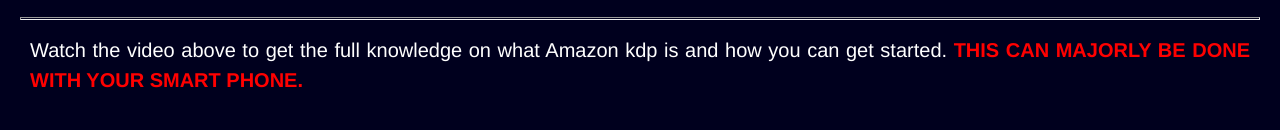
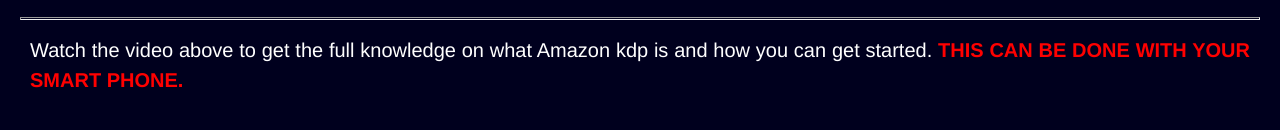
Before and after one commit to micah-ai/AmazonKdpVsl, a plain HTML site: page index.html in a window 1280 px wide. Shown: the part 235-365 px from the top of the page. Drawn offline with Linux system fonts and the light colour scheme.

Commit message:
Update index.html

```diff
--- a/index.html
+++ b/index.html
@@ -75,7 +75,7 @@
 </div>
 <hr />
 <p>
-    Watch the video above to get the full knowledge on what Amazon kdp is and how you can get started. <span>THIS CAN MAJORLY BE DONE WITH YOUR SMART PHONE.</span>
+    Watch the video above to get the full knowledge on what Amazon kdp is and how you can get started. <span>THIS CAN BE DONE WITH YOUR SMART PHONE.</span>
 </p>
 <p>
     Endeavor to <a href="https://wa.link/z43qgr">chat me up</a> after you're done with the video to ask further questions or enquires.
```
